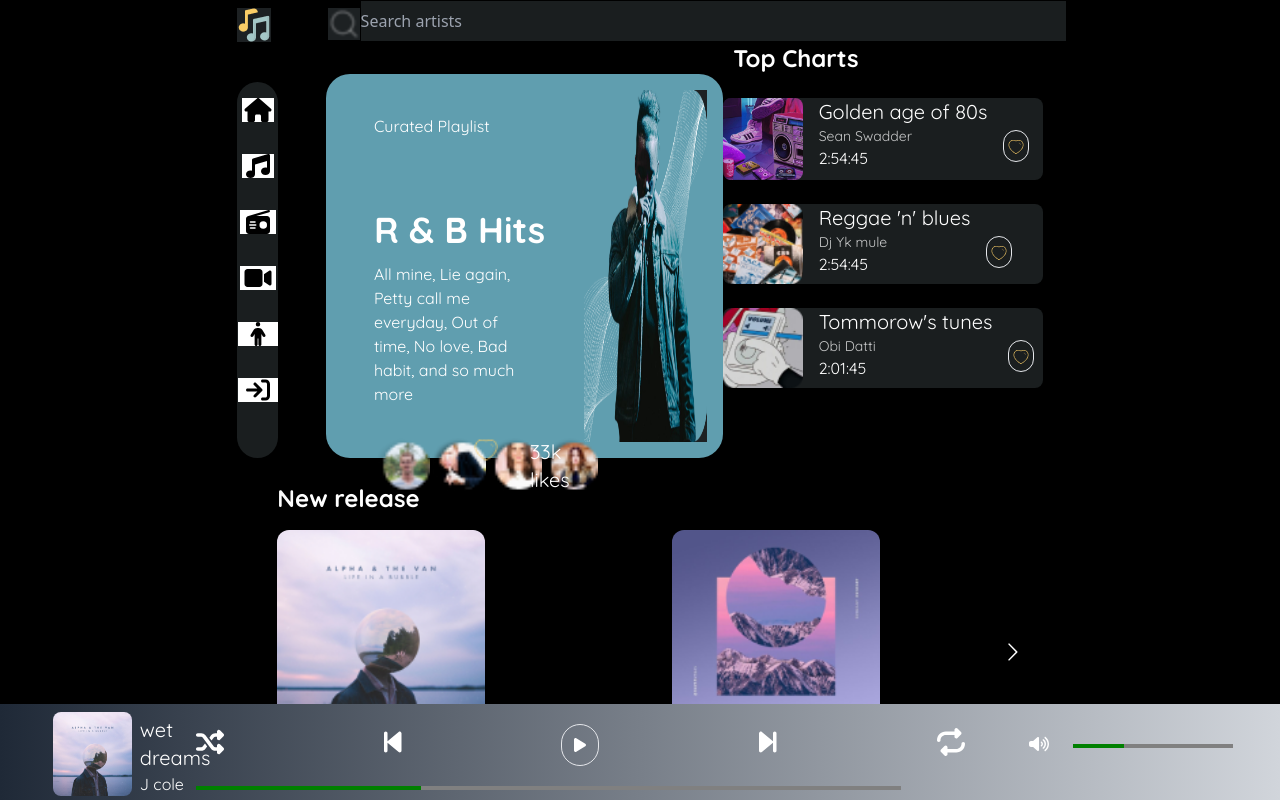
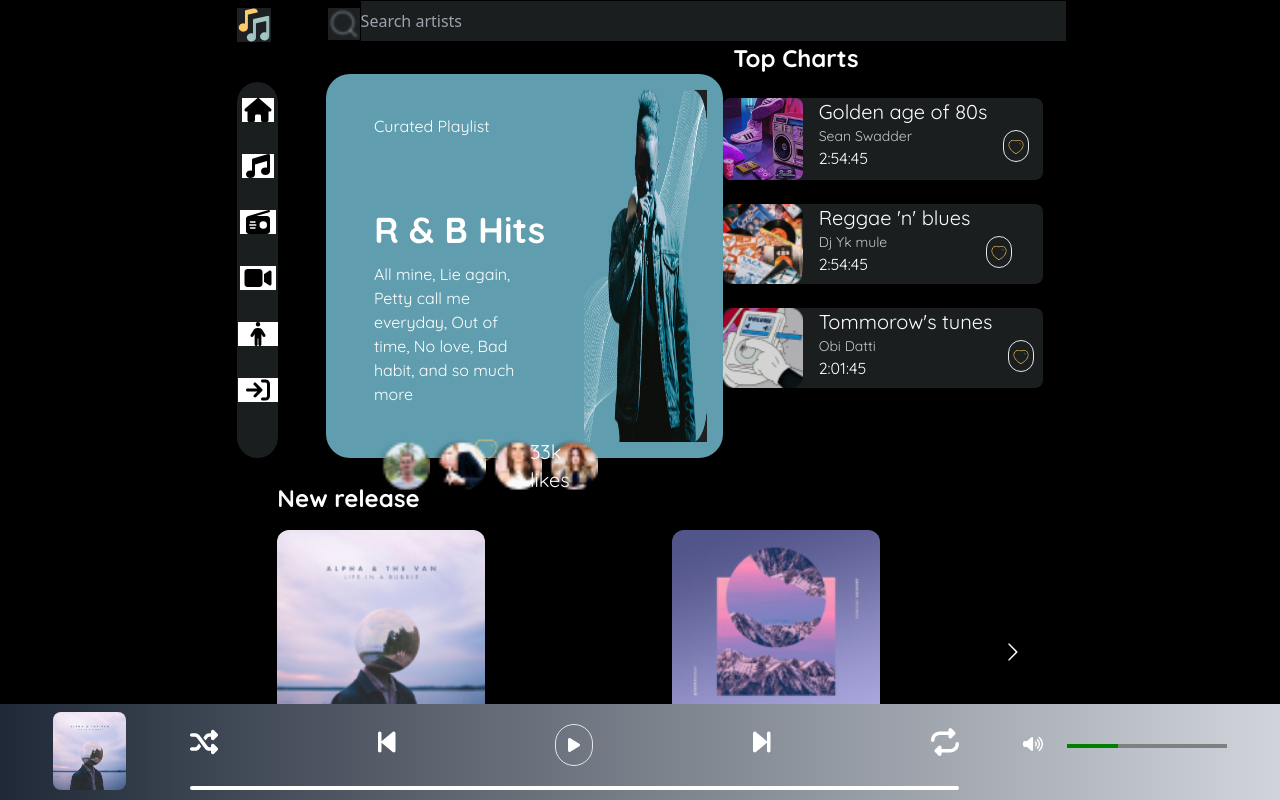
Before and after one commit to Opeyemil-code/spotify, a React (Vite) app: page / in a window 1280 px wide. Shown: the top 800 px of the page. Built offline with nearby package versions, Linux system fonts and the light colour scheme.

Commit message:
here i was able to work on the progress bar

```diff
--- a/src/album/playlist/Display.jsx
+++ b/src/album/playlist/Display.jsx
@@ -10,7 +10,7 @@
   const audioEle = useRef()
 
   const [isPlaying,setIsPlaying] = useState(false)
-  //const [currentSong, setCurrentSong] = useState(playData[0])
+  const [currentSong, setCurrentSong] = useState(playData[0])
 
   function playMusic(params) {
        if (isPlaying) {
--- a/src/playing/play.jsx
+++ b/src/playing/play.jsx
@@ -3,16 +3,15 @@
 //import useSound from "use-sound";
 import { faBackwardStep, faForwardStep, faPause, faPhoneVolume, faPlay, faRepeat, faShuffle, faVolumeHigh } from '@fortawesome/free-solid-svg-icons'
 import { FontAwesomeIcon } from "@fortawesome/react-fontawesome";
-import AudioData from './playData.jsx';
-
+import Play from '/src/album/playlist/playData.jsx'
 
 export default function Playing(params) {
 
-    const [songs, setSong] = useState(AudioData)
+    const [songs, setSong] = useState(Play)
 
     const [isPlaying, setisPlaying] = useState(false);
 
-    const [currentSong, setCurrentSong] = useState(AudioData[0])
+    const [currentSong, setCurrentSong] = useState(Play[0])
 
 
     const audioEl = useRef()
@@ -39,12 +38,19 @@
 
 
     function onPlaying(params) {
-       const duration = audioEl.current.duration;
-       const ct = audioEl.current.currentTime;
+        /** this is used to track duration and current time of our music */
+      const duration = audioEl.current.duration;
+      const ct = audioEl.current.currentTime;
 
-       setCurrentSong({...currentSong, "progress":ct/duration * 100, "length" : duration})
+       setCurrentSong({ ...currentSong, "progress": ct/duration * 100, "length": duration})
     }
 
+
+  const style = {
+    width: `${currentSong.progress+"%"}`,
+    height : '4px',
+    backgroundColor : 'green'
+  }
 
 
     return (
@@ -80,8 +86,13 @@
          <FontAwesomeIcon icon={faRepeat} className="lg:block hidden h-7 mt-1"/>
          </div>
 
-         <div className="w-full bg-whit">
-         <progress id="file" value="32" max="100" className="w-11/12 h-1 text-red-700 lg:block hidden" > 32% </progress>
+         <div className="bg-white w-full h-1 rounded-full">
+
+
+         <div className="bg-green-900 w-0 rounded-full" style={style}></div>
+
+
+
          </div>
 
        </div>
--- a/src/playing/playData.jsx
+++ b/src/playing/playingData.jsx
@@ -1,4 +1,4 @@
-export default [
+ export default [
     {
         id : 0,
         img: '/images/Rectangle16.png',
@@ -21,7 +21,6 @@
         title : 'toosie slide'
     },
 ]
-
 
 /**
  *
```
